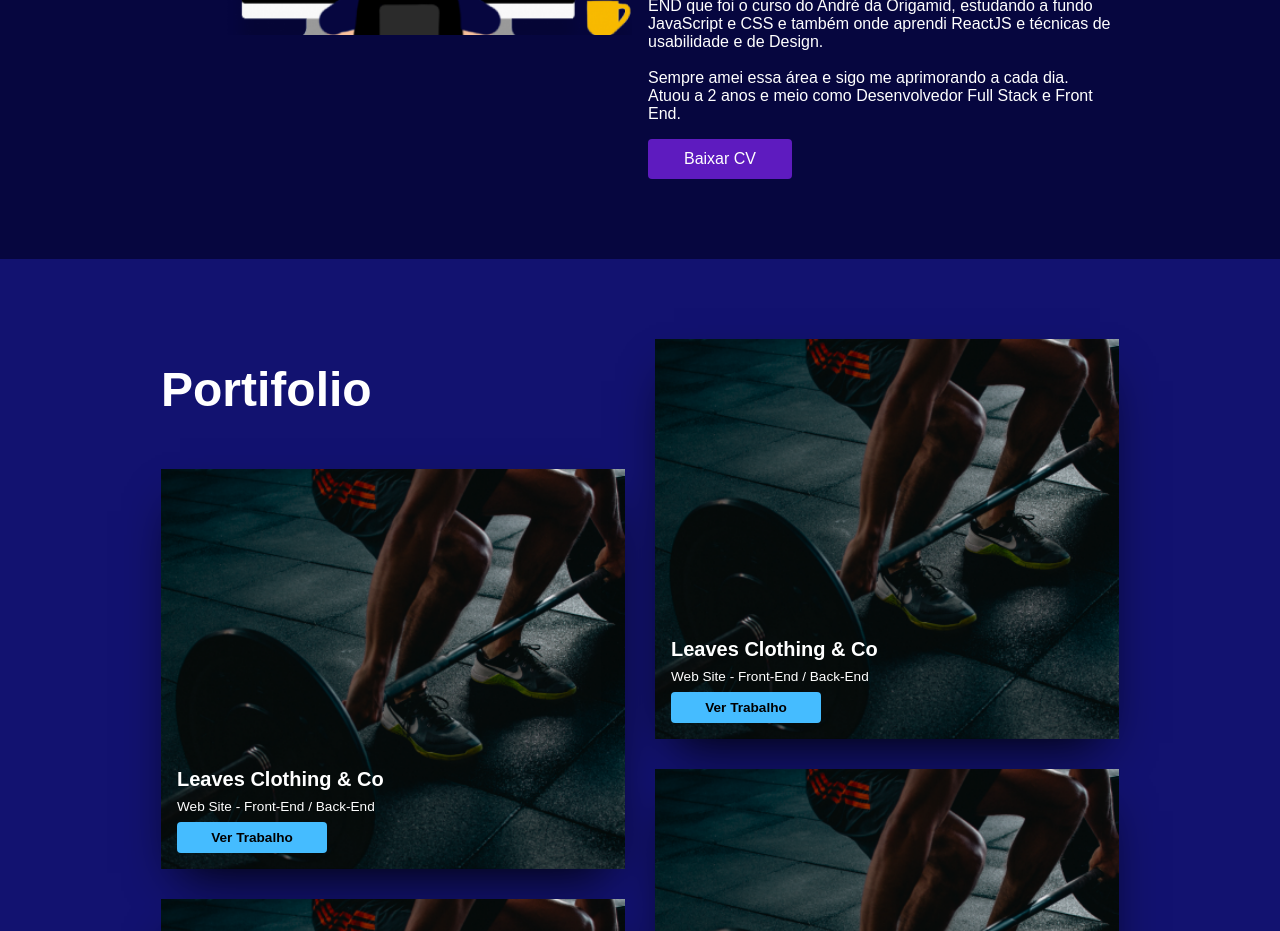
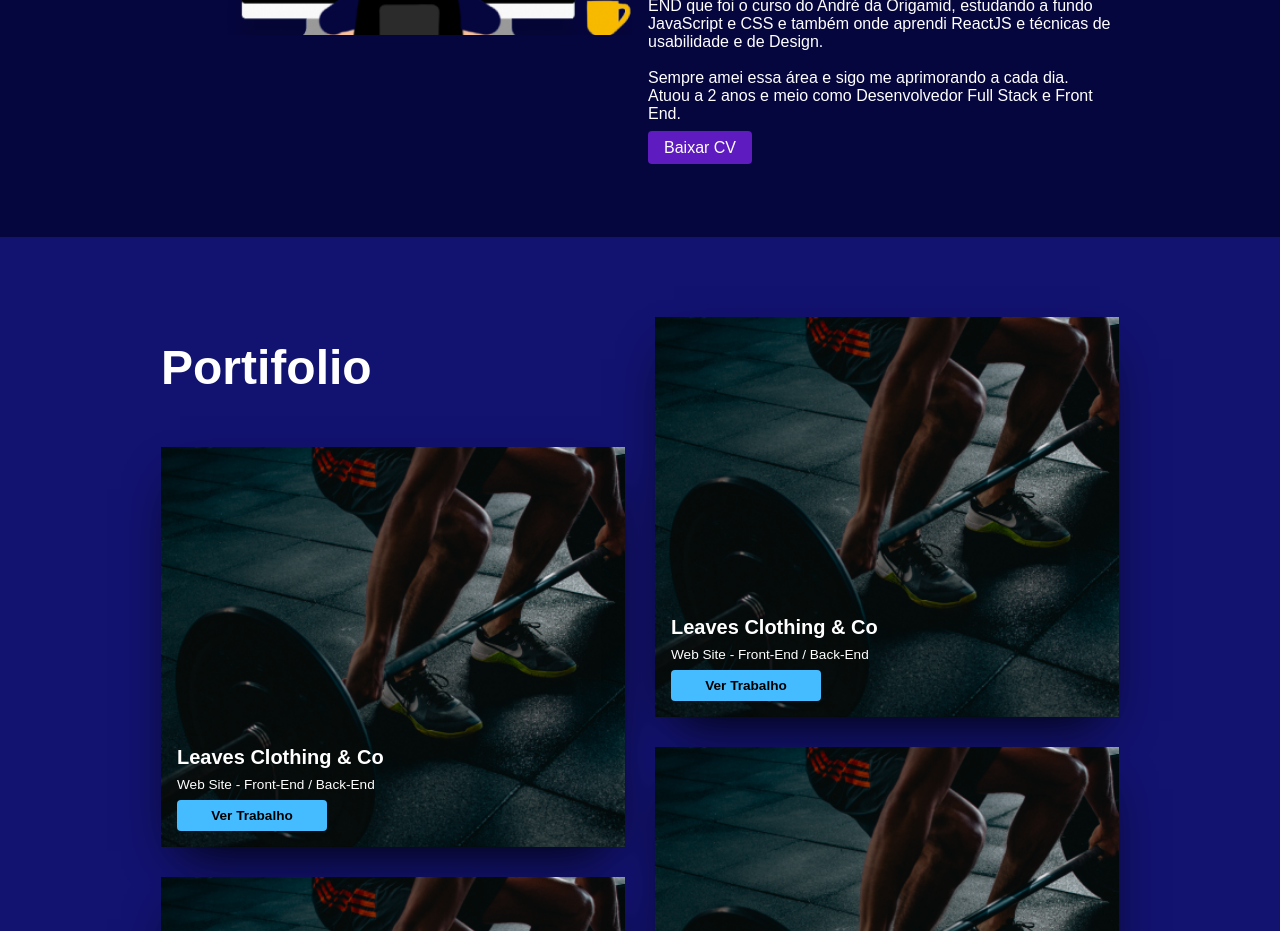
Before and after one commit to brunosann/novo-site, a React (Create React App) app: page / in a window 1280 px wide. Shown: the part 1260-2191 px from the top of the page. Built offline with nearby package versions, Linux system fonts and the light colour scheme.

Commit message:
feat(about): added PDF cv

```diff
--- a/src/components/SectionAbout/index.jsx
+++ b/src/components/SectionAbout/index.jsx
@@ -56,7 +56,7 @@ export const SectionAbout = () => {
                 <br />
                 Atuou a 2 anos e meio como Desenvolvedor Full Stack e Front End.
               </p>
-              <button>Baixar CV</button>
+              <a target="_blank" href="/currículo-bruno.pdf">Baixar CV</a>
             </article>
           </article>
 
--- a/src/components/SectionAbout/styles.module.scss
+++ b/src/components/SectionAbout/styles.module.scss
@@ -78,14 +78,14 @@
           margin: 1rem 0;
         }
 
-        button {
+        a {
           width: 9rem;
           background-color: var(--purple-500);
           border: none;
           border-radius: 0.25rem;
           color: var(--white);
           font-size: 1rem;
-          padding: 0.5rem 0;
+          padding: 0.5rem 1rem;
           transition: filter 0.2s;
           height: 40px;
 
```
Also changed, not shown: 1 other file (tests, documents, lock files or other folders).
